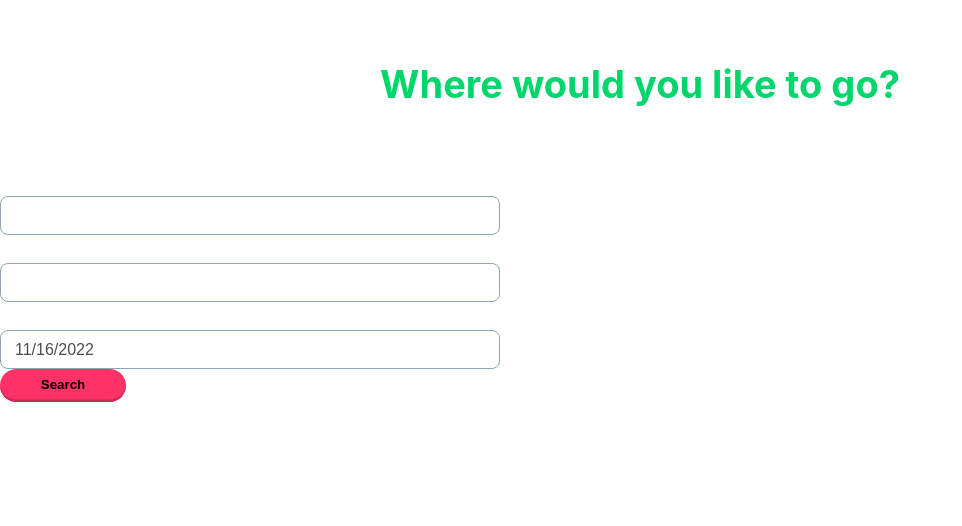
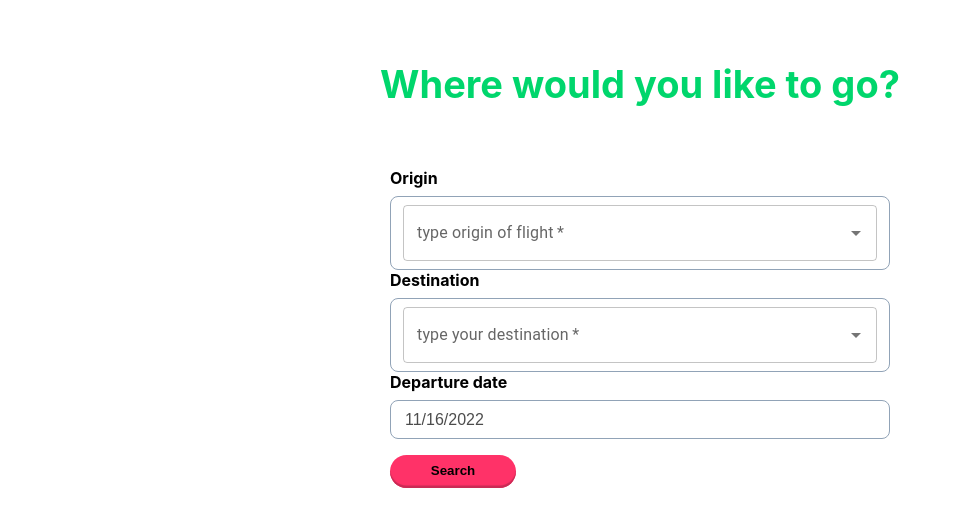
Before and after one commit to dashakrolik/transavia-fe-assignment, a Next.js app: page /form in a window 1280 px wide. Shown: the top 526 px of the page, without its empty margins (0-962 px from the left). Built offline with nearby package versions, Linux system fonts and the light colour scheme.

Commit message:
refactor and add autocomplete to a separate reusable component

```diff
--- a/helpers/formatDate.ts
+++ b/helpers/formatDate.ts
@@ -8,7 +8,7 @@ export const formatDate = (date?: string | Date, showTime?: boolean) => {
     const month = flightDate && flightDate.getMonth() + 1;
     const day = flightDate && flightDate.getDate();
     const time = flightDate && flightDate.getHours() + ':' + flightDate.getMinutes();
-    console.log(time)
     const formattedDate = showTime ? [year, month, day].join('/') + ' ' + time : [year, month, day].join('/');
+
     return formattedDate;
 }
--- a/package.json
+++ b/package.json
@@ -9,9 +9,13 @@
     "lint": "next lint"
   },
   "dependencies": {
+    "@emotion/react": "^11.10.5",
+    "@emotion/styled": "^11.10.5",
+    "@mui/material": "^5.10.14",
     "@types/node": "18.11.9",
     "@types/react": "18.0.25",
     "@types/react-dom": "18.0.9",
+    "axios": "^1.1.3",
     "eslint": "8.27.0",
     "eslint-config-next": "13.0.3",
     "next": "13.0.3",
--- a/pages/form.tsx
+++ b/pages/form.tsx
@@ -1,13 +1,18 @@
 // import Link from 'next/link'
-import { FormEvent } from 'react'
-import styles from '../styles/Home.module.css'
+import { FormEvent } from "react";
+import styles from "../styles/Home.module.css";
 import React, { useState } from "react";
 import DatePicker from "react-datepicker";
 import "react-datepicker/dist/react-datepicker.css";
-import List from '../shared/FlightsList';
+import List from "../shared/FlightsList";
+import { formatDate } from "../helpers/formatDate";
+import Autocomplete from "@mui/material/Autocomplete";
+import TextField from "@mui/material/TextField";
+import AutoCompleteSearch from "../shared/AutocompleteSearch";
+
 // Better to mock api response instead of importing json data
 let flightsFromAMS = require("../mock-data/flights-from-AMS.json");
-
+let airports = require("../mock-data/airports.json");
 // @TODO: add a helper function for transforming dates (duplicated twice)
 // delete unused
 // shared input component
@@ -16,119 +21,158 @@ export default function PageWithJSbasedForm() {
   // if we add an interface for the json response we should type useState as such
   const [flightsList, setFlightsList] = useState<[]>([]);
   const [isSubmitted, setIsSubmitted] = useState<boolean>(false);
+  const [option, setOption] = useState([]);
 
+  const onOptionSelect = (event: any) => {
+    console.log(event.target.value);
+    setOption(event.target.value);
+  };
+  const formattedAirports = airports.Airports.map((item: any) => {
+    return { name: item.ItemName, id: item.ItemName };
+  });
   // Handle the submit event on form submit
   const handleSubmit = async (event: FormEvent) => {
     // Stop the form from submitting and refreshing the page
-    event.preventDefault()
+    event.preventDefault();
 
     // Cast the event target to an html form
-    const form = event.target as HTMLFormElement
+    const form = event.target as HTMLFormElement;
 
     // Get data from the form.
-    const data = {
-      origin: form.origin.value as string,
-      destination: form.destination.value as string,
-      departureDate: startDate,
-    }
+    // const data = {
+    //   origin: form.origin.value as string,
+    //   destination: form.destination.value as string,
+    //   departureDate: startDate,
+    // }
 
     // console.log(data, 'form data')
     // Send the form data to our API and get a response.
-    const response = await fetch('/api/form', {
-      // Body of the request is the JSON data we created above.
-      body: JSON.stringify(data),
-      // Tell the server we're sending JSON.
-      headers: {
-        'Content-Type': 'application/json',
-      },
-      // The method is POST because we are sending data.
-      method: 'POST',
-    })
+    // const response = await fetch('/api/form', {
+    //   // Body of the request is the JSON data we created above.
+    //   body: JSON.stringify(data),
+    //   // Tell the server we're sending JSON.
+    //   headers: {
+    //     'Content-Type': 'application/json',
+    //   },
+    //   // The method is POST because we are sending data.
+    //   method: 'POST',
+    // })
 
-    // Get the response data from server as JSON.
-    // If server returns the name submitted, that means the form works.
-    const result = await response.json()
-    // console.log(`Is this your input: ${result.data}`)
-    const flightDate = new Date(startDate);
-
-    const year = flightDate.getFullYear();
-    const month = flightDate.getMonth() + 1;
-    const day = flightDate.getDate();
-    const dateWithSlashes = [year, month, day].join('/');
-    showFlights(form.origin.value, form.destination.value, dateWithSlashes);
-  }
-
-  const onOriginInputFocus = () => {
-
-  }
+    const formattedFormDepartureDate = formatDate(startDate);
+    showFlights(
+      form.origin.value,
+      form.destination.value,
+      formattedFormDepartureDate
+    );
+    console.log(
+      form.origin.value,
+      form.destination.value,
+      formattedFormDepartureDate,
+      "formdata!!!"
+    );
+  };
 
   const onDateChange = (date: any): void => {
-    // const form = event.target as HTMLFormElement;
+    setStartDate(date);
+  };
 
-    // const data = {
-    //   departureDate: form.departureDate.value as string,
-    // }
+  const showFlights = (
+    origin: string,
+    destination: string,
+    departureDate: string
+  ) => {
+    const filteredFlights = flightsFromAMS.flightOffer.filter((item: any) => {
+      const formattedFlightDate = formatDate(
+        item.outboundFlight.departureDateTime
+      );
+      return (
+        formattedFlightDate === departureDate &&
+        destination === item.outboundFlight.arrivalAirport.locationCode &&
+        origin === item.outboundFlight.departureAirport.locationCode
+      );
+    });
 
-    setStartDate(date)
-  }
-
-  const showFlights = (origin: string, destination: string, departureDate: string) => {
-    const filteredFlights = flightsFromAMS.flightOffer.filter((item: any) => {
-      const flightDate = new Date(item.outboundFlight.departureDateTime);
-
-      const year = flightDate.getFullYear();
-      const month = flightDate.getMonth() + 1;
-      const day = flightDate.getDate();
-
-      const flightDateWithSlashes = [year, month, day].join('/');
-
-
-      return flightDateWithSlashes === departureDate;
-    });
-    console.log(filteredFlights)
     setFlightsList(filteredFlights);
     setIsSubmitted(true);
+
     return filteredFlights;
-  }
+  };
 
   return (
-    <div className="container">
-      {/* <h1 className={styles.title}>
-        Form
-      </h1> */}
+    <div>
+      <p className={styles.description}>Where would you like to go?</p>
 
-      <p className={styles.description}>
-        Where would you like to go?
-        {/* <code className={styles.code}>pages/js-form.js</code> */}
-      </p>
-
-      <div style={{ maxWidth: "500px" }}>
+      <div className={styles.formFieldContainer} style={{ maxWidth: "500px" }}>
         <form
           style={{ display: "flex", flexDirection: "column" }}
           onSubmit={handleSubmit}
         >
-          <label className={styles.fieldLabel} htmlFor="origin">Origin</label>
+          <label className={styles.fieldLabel} htmlFor="origin">
+            Origin
+          </label>
           <div className={styles.fieldButton}>
-            <input onFocus={() => onOriginInputFocus()} className={styles.fieldInput} type="text" id="origin" name="origin" required />
+            {/* <Autocomplete
+              isOptionEqualToValue={(option: any, value) =>
+                option.value === value.value
+              }
+              onSelect={onOptionSelect}
+              getOptionLabel={(option) => option.name}
+              disablePortal
+              id="combo-box-demo"
+              options={formattedAirports}
+              sx={{ width: "100%", border: "none" }}
+              renderInput={(params) => (
+                <TextField {...params} id="origin" name="origin" label="" />
+              )}
+            /> */}
+            <AutoCompleteSearch
+              onOptionSelect={onOptionSelect}
+              options={formattedAirports}
+              sx={{ width: "100%", border: "none" }}
+              textfieldId="origin"
+              textfieldName="origin"
+              textfieldLabel="type origin of flight"
+            />
           </div>
 
-          <label className={styles.fieldLabel} htmlFor="destination">Destination</label>
+          <label className={styles.fieldLabel} htmlFor="destination">
+            Destination
+          </label>
           <div className={styles.fieldButton}>
-          <input className={styles.fieldInput}type="text" id="destination" name="destination" required />
+            {/* <input className={styles.fieldInput}type="text" id="destination" name="destination" required /> */}
+            <AutoCompleteSearch
+              onOptionSelect={onOptionSelect}
+              options={formattedAirports}
+              sx={{ width: "100%", border: "none" }}
+              textfieldId="destination"
+              textfieldName="destination"
+              textfieldLabel="type your destination"
+            />
           </div>
 
-          <label className={styles.fieldLabel} htmlFor="departureDate">Departure date</label>
+          <label className={styles.fieldLabel} htmlFor="departureDate">
+            Departure date
+          </label>
           <div className={styles.fieldButton}>
-          <DatePicker minDate={new Date()} className={styles.fieldInput} selected={startDate} onChange={(date:Date) => onDateChange(date)} />
+            <DatePicker
+              minDate={new Date()}
+              className={styles.fieldInput}
+              selected={startDate}
+              onChange={(date: Date) => onDateChange(date)}
+            />
           </div>
 
-
-
-          <button className={styles.buttonPrimary} type="submit">Search</button>
+          <button
+            style={{ marginTop: "16px" }}
+            className={styles.buttonPrimary}
+            type="submit"
+          >
+            Search
+          </button>
         </form>
       </div>
 
-      {isSubmitted && (<List listItems={flightsList} />)}
+      {isSubmitted && <List listItems={flightsList} />}
     </div>
   );
 }
--- /dev/null
+++ b/shared/AutocompleteSearch.tsx
@@ -0,0 +1,43 @@
+import React, { FC } from "react";
+
+import Autocomplete from "@mui/material/Autocomplete";
+
+import TextField from "@mui/material/TextField";
+
+// define types instead of any
+type TAutoCompleteSearchProps = {
+  onOptionSelect(event: any): void;
+  options: any;
+  sx: any;
+  textfieldId: string;
+  textfieldName: string;
+  textfieldLabel: string;
+};
+
+const AutoCompleteSearch: FC<TAutoCompleteSearchProps> = (props) => {
+  const { onOptionSelect, options, sx, textfieldId, textfieldName, textfieldLabel } = props;
+
+  return (
+    <div>
+      <Autocomplete
+        isOptionEqualToValue={(option: any, value) =>
+          option.value === value.value
+        }
+        getOptionLabel={(option) => option.name}
+        onSelect={onOptionSelect}
+        disablePortal
+        id="combo-box-demo"
+        options={options}
+        sx={{ width: "100%", border: "none" }}
+        renderInput={(params) =>  <TextField
+          {...params}
+          id={textfieldId}
+          name={textfieldName}
+          label={textfieldLabel}
+          required
+        />}
+      />
+    </div>
+  );
+};
+export default AutoCompleteSearch;
--- a/styles/Home.module.css
+++ b/styles/Home.module.css
@@ -36,6 +36,12 @@
   margin: 0;
   line-height: 1.15;
   font-size: 4rem;
+}
+
+.titleSmall {
+  margin: 0;
+  line-height: 1.15;
+  font-size: 1.5rem;
 }
 
 .title,
@@ -107,6 +113,12 @@
   color: #00d66c;
 }
 
+.formFieldContainer {
+  margin: 16px;
+  position: relative;
+  margin: 0 auto;
+}
+
 .fieldButton {
   width: 100%;
   outline: none;
@@ -124,7 +136,7 @@
   display: block;
   font-weight: 700;
   margin-bottom: 0.5rem;
-  color: white;
+  color: black;
 }
 
 .fieldInput {
@@ -181,3 +193,31 @@
     filter: invert(1);
   }
 }
+
+.flightsListContainer {
+  display: flex;
+  flex-direction: column;
+}
+
+.flightsListItemContainer {
+  display: flex;
+  flex-direction: column;
+  border:1px solid #00d66c;
+  border-radius: 15px;
+  min-width: 256px;
+  margin-top: 16px;
+  margin-left: 64px;
+  margin-right: 64px;
+  padding: 16px;
+}
+
+.noFlightsFoundContainer {
+  background-color: #2800a0;
+  border-radius: 50px;
+  color: white;
+  padding: 30px 0;
+  max-height: 100px;
+  max-width: 300px;
+  text-align: center;
+  margin: 0 auto;
+}
--- a/styles/globals.css
+++ b/styles/globals.css
@@ -20,7 +20,7 @@ a {
     color-scheme: dark;
   }
   body {
-    color: white;
-    background: black;
+    color: black;
+    background: white;
   }
 }
```
Also changed, not shown: shared/FlightListItem.tsx (+12 -33 lines), shared/FlightsList.tsx (+16 -8 lines), 1 other file (tests, documents, lock files or other folders).
